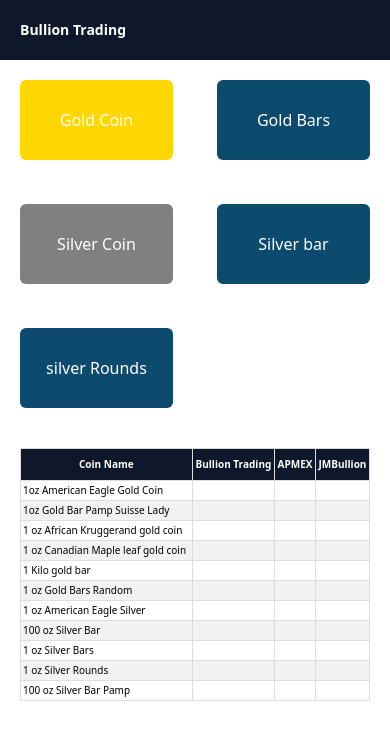
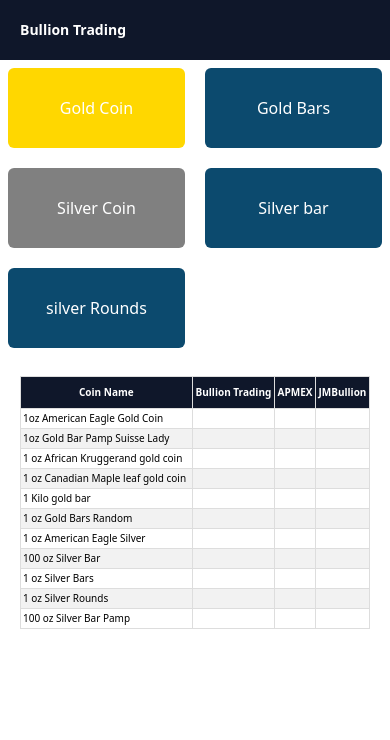
Before and after one commit to Paddy-Nimrod/bullion, a Next.js app: page / in a window 390 px wide. Shown: the top 740 px of the page. Built offline with nearby package versions, Linux system fonts and the light colour scheme.

Commit message:
UI enhancement

```diff
--- a/components/homeComponent.js
+++ b/components/homeComponent.js
@@ -5,27 +5,27 @@ const HomeComponent = () => {
     <>
       <div className="grid grid-cols-2 sm:grid-cols-3 md:grid-cols-5 lg:grid-cols-5 gap-1 ">
         <Link href="/coinDetails">
-          <div className="flex justify-center items-center gold-card bg-sky-900 m-5 rounded-md h-20 sm:h-24 md:h-40 text-white text-center ">
+          <div className="flex justify-center items-center gold-card bg-sky-900 m-2 md:m-4 lg:m-5 rounded-md h-20 sm:h-24 md:h-40 text-white text-center ">
             <p>Gold Coin</p>
           </div>
         </Link>
         <Link href="/coinDetails">
-          <div className="flex justify-center items-center bg-sky-900 m-5 rounded-md h-20 sm:h-24 md:h-40 text-white text-center ">
+          <div className="flex justify-center items-center bg-sky-900 m-2 md:m-4 lg:m-5 rounded-md h-20 sm:h-24 md:h-40 text-white text-center ">
             <p>Gold Bars</p>
           </div>
         </Link>
         <Link href="/coinDetails">
-          <div className="flex justify-center items-center silver-card m-5 rounded-md h-20 sm:h-24 md:h-40 text-white text-center ">
+          <div className="flex justify-center items-center silver-card m-2 md:m-4 lg:m-5 rounded-md h-20 sm:h-24 md:h-40 text-white text-center ">
             <p>Silver Coin</p>
           </div>
         </Link>
         <Link href="/coinDetails">
-          <div className="flex justify-center items-center bg-sky-900 m-5 rounded-md h-20 sm:h-24 md:h-40 text-white text-center ">
+          <div className="flex justify-center items-center bg-sky-900 m-2 md:m-4 lg:m-5 rounded-md h-20 sm:h-24 md:h-40 text-white text-center ">
             <p>Silver bar</p>
           </div>
         </Link>
         <Link href="/coinDetails">
-          <div className="flex justify-center items-center bg-sky-900 m-5 rounded-md h-20 sm:h-24 md:h-40 text-white text-center ">
+          <div className="flex justify-center items-center bg-sky-900 m-2 md:m-4 lg:m-5 rounded-md h-20 sm:h-24 md:h-40 text-white text-center ">
             <p>silver Rounds</p>
           </div>
         </Link>
```
